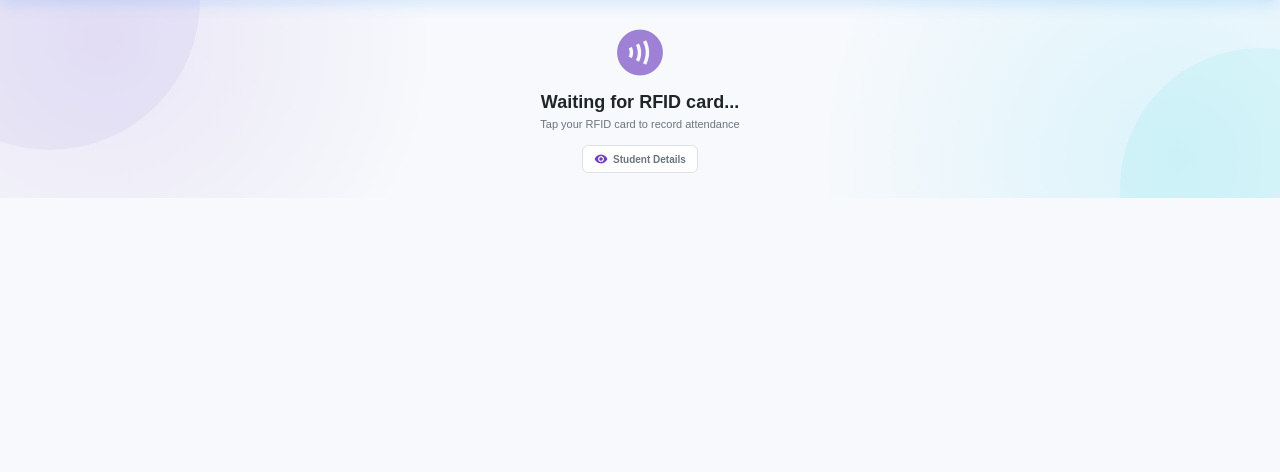
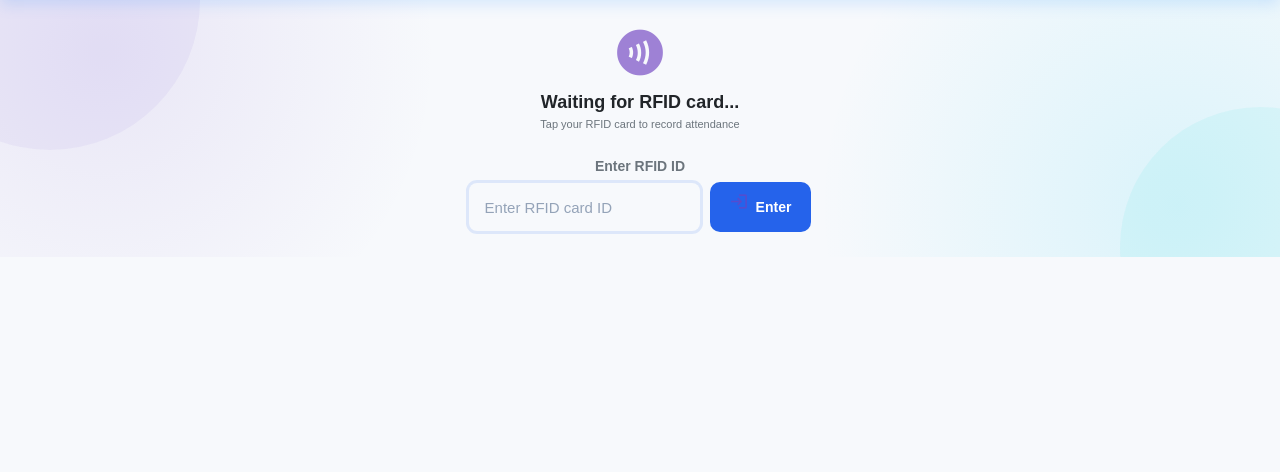
Before and after one commit to Mariamwamwa/AINHS_RFID, a Django app: page /attendance/ in a window 1280 px wide. Shown: the part 75-547 px from the top of the page. Run offline with Django 4.2, Linux system fonts and the light colour scheme.

Commit message:
attendance age manual

```diff
--- a/static/css/AUTHENTICATION/Attendance_Page.css
+++ b/static/css/AUTHENTICATION/Attendance_Page.css
@@ -1640,3 +1640,260 @@ footer span {
     }
 
 }
+
+
+/* =====================================================
+   MANUAL RFID INPUT
+   ===================================================== */
+
+.manual-rfid-container {
+    width: 100%;
+    max-width: 520px;
+    margin: 0 auto 24px;
+}
+
+.manual-rfid-container label {
+    display: block;
+    margin-bottom: 8px;
+    font-size: 14px;
+    font-weight: 600;
+}
+
+.manual-rfid-input-group {
+    display: flex;
+    align-items: stretch;
+    gap: 10px;
+}
+
+.manual-rfid-input {
+    flex: 1;
+    min-width: 0;
+    height: 48px;
+    padding: 0 16px;
+
+    border: 1px solid #d6dbe1;
+    border-radius: 8px;
+
+    font-size: 16px;
+    outline: none;
+
+    transition:
+        border-color 0.2s ease,
+        box-shadow 0.2s ease;
+}
+
+.manual-rfid-input:focus {
+    border-color: #2563eb;
+    box-shadow: 0 0 0 3px rgba(37, 99, 235, 0.12);
+}
+
+.rfid-enter-btn {
+    height: 48px;
+    padding: 0 20px;
+
+    display: flex;
+    align-items: center;
+    justify-content: center;
+    gap: 7px;
+
+    border: none;
+    border-radius: 8px;
+
+    font-size: 14px;
+    font-weight: 600;
+
+    cursor: pointer;
+}
+
+.rfid-enter-btn .material-icons {
+    font-size: 20px;
+}
+
+/* =====================================================
+   MANUAL RFID BYPASS
+   ===================================================== */
+
+.manual-rfid-container {
+    width: 100%;
+    max-width: 520px;
+
+    margin: 28px auto 0;
+}
+
+
+/* =====================================================
+   DIVIDER
+   ===================================================== */
+
+.manual-rfid-divider {
+    display: flex;
+    align-items: center;
+    gap: 14px;
+
+    margin-bottom: 16px;
+
+    color: #94a3b8;
+
+    font-size: 11px;
+    font-weight: 700;
+
+    letter-spacing: 1.4px;
+}
+
+.manual-rfid-divider::before,
+.manual-rfid-divider::after {
+    content: "";
+
+    flex: 1;
+
+    height: 1px;
+
+    background: rgba(148, 163, 184, 0.25);
+}
+
+
+/* =====================================================
+   INPUT GROUP
+   ===================================================== */
+
+.manual-rfid-input-group {
+    display: flex;
+    align-items: center;
+
+    gap: 10px;
+}
+
+
+/* =====================================================
+   INPUT FIELD
+   ===================================================== */
+
+.manual-rfid-field {
+    flex: 1;
+
+    height: 50px;
+
+    display: flex;
+    align-items: center;
+
+    padding: 0 14px;
+
+    border: 1px solid rgba(148, 163, 184, 0.28);
+    border-radius: 10px;
+
+    background: rgba(255, 255, 255, 0.04);
+
+    transition:
+        border-color 0.2s ease,
+        box-shadow 0.2s ease,
+        background 0.2s ease;
+}
+
+.manual-rfid-field:focus-within {
+    border-color: #3b82f6;
+
+    background: rgba(59, 130, 246, 0.05);
+
+    box-shadow:
+        0 0 0 3px rgba(59, 130, 246, 0.12);
+}
+
+.manual-rfid-field .material-icons {
+    margin-right: 10px;
+
+    color: #64748b;
+
+    font-size: 21px;
+}
+
+
+/* =====================================================
+   ACTUAL INPUT
+   ===================================================== */
+
+.manual-rfid-input {
+    width: 100%;
+
+    border: none;
+    outline: none;
+
+    background: transparent;
+
+    color: inherit;
+
+    font-family: inherit;
+    font-size: 15px;
+    font-weight: 500;
+}
+
+.manual-rfid-input::placeholder {
+    color: #94a3b8;
+}
+
+
+/* =====================================================
+   ENTER BUTTON
+   ===================================================== */
+
+.rfid-enter-btn {
+    height: 50px;
+
+    padding: 0 20px;
+
+    display: inline-flex;
+    align-items: center;
+    justify-content: center;
+
+    gap: 7px;
+
+    border: none;
+    border-radius: 10px;
+
+    background: #2563eb;
+
+    color: #ffffff;
+
+    font-family: inherit;
+    font-size: 14px;
+    font-weight: 700;
+
+    cursor: pointer;
+
+    transition:
+        transform 0.15s ease,
+        background 0.2s ease,
+        box-shadow 0.2s ease;
+}
+
+.rfid-enter-btn:hover {
+    background: #1d4ed8;
+
+    box-shadow:
+        0 6px 18px rgba(37, 99, 235, 0.25);
+}
+
+.rfid-enter-btn:active {
+    transform: scale(0.97);
+}
+
+.rfid-enter-btn .material-icons {
+    font-size: 19px;
+}
+
+
+/* =====================================================
+   MOBILE
+   ===================================================== */
+
+@media (max-width: 520px) {
+
+    .manual-rfid-input-group {
+        flex-direction: column;
+    }
+
+    .manual-rfid-field,
+    .rfid-enter-btn {
+        width: 100%;
+    }
+
+}
--- a/templates/Authentication/Attendance_Page.html
+++ b/templates/Authentication/Attendance_Page.html
@@ -39,14 +39,10 @@ Attendance | AINHS Attendance System
 
              RFID reader types the card number here.
              ================================================= -->
-
-        <input
-            type="text"
-            id="rfidInput"
-            class="rfid-hidden-input"
-            autocomplete="off"
-            autofocus
-        >
+<!-- =================================================
+     MANUAL RFID INPUT
+     Temporary bypass while RFID hardware is not used.
+     ================================================= -->
 
         <div
             id="waitingState"
@@ -69,20 +65,43 @@ Attendance | AINHS Attendance System
 
             </span>
 
+<div
+    id="manualRfidContainer"
+    class="manual-rfid-container"
+>
+
+    <label for="rfidInput">
+        Enter RFID ID
+    </label>
+
+    <div class="manual-rfid-input-group">
+
+        <input
+            type="text"
+            id="rfidInput"
+            class="manual-rfid-input"
+            placeholder="Enter RFID card ID"
+            autocomplete="off"
+            inputmode="numeric"
+            autofocus
+        >
 
         <button
             type="button"
-                class="test-student-btn"
-                onclick="showTestStudent()"
+            id="rfidEnterBtn"
+            class="rfid-enter-btn"
         >
-
             <span class="material-icons">
-                    visibility
+                login
             </span>
 
-                Student Details
+            Enter
+        </button>
 
-            </button>
+    </div>
+
+</div>
+
 
         </div>
 
@@ -339,7 +358,8 @@ Attendance | AINHS Attendance System
     // ============================================================
     // ELEMENTS
     // ============================================================
-
+const manualRfidContainer =
+    document.getElementById("manualRfidContainer");
     const rfidInput =
         document.getElementById("rfidInput");
 
@@ -351,7 +371,29 @@ Attendance | AINHS Attendance System
     const waitingState =
         document.getElementById("waitingState");
 
+    const rfidEnterBtn =
+    document.getElementById("rfidEnterBtn");
 
+
+rfidEnterBtn.addEventListener(
+    "click",
+    function() {
+
+        const rfid =
+            rfidInput.value.trim();
+
+        if (rfid === "") {
+
+            rfidInput.focus();
+
+            return;
+
+        }
+
+        processRFID(rfid);
+
+    }
+);
 
     // ============================================================
     // DEMO STUDENT DATABASE
@@ -546,17 +588,16 @@ Attendance | AINHS Attendance System
     // ============================================================
     // DISPLAY STUDENT INFORMATION
     // ============================================================
-
 function displayStudent(student) {
-
 
     waitingState.style.display =
         "none";
 
+    manualRfidContainer.style.display =
+        "none";
 
     studentCard.style.display =
         "block";
-
 
 
     // Student Picture
@@ -567,144 +608,7 @@ Attendance | AINHS Attendance System
         student.picture;
 
 
-
-        // LRN
-
-        document
-            .getElementById("studentLRN")
-            .textContent =
-            student.lrn;
-
-
-
-        // Full Name
-
-        document
-            .getElementById("studentName")
-            .textContent =
-
-            [
-                student.firstName,
-                student.middleName,
-                student.lastName
-            ]
-
-                .filter(Boolean)
-
-                .join(" ");
-
-
-
-        // Department
-
-        document
-            .getElementById("studentDepartment")
-            .textContent =
-            student.department;
-
-
-
-        // Adviser
-
-        document
-            .getElementById("studentAdviser")
-            .textContent =
-            student.adviser;
-
-
-
-        // Grade
-
-        document
-            .getElementById("studentGrade")
-            .textContent =
-            student.grade;
-
-
-
-        // Section
-
-        document
-            .getElementById("studentSection")
-            .textContent =
-            student.section;
-
-
-
-        // ========================================================
-        // DATE AND TIME RECORDED
-        // ========================================================
-
-        const now =
-            new Date();
-
-
-
-        document
-            .getElementById("recordedDate")
-            .textContent =
-
-            now.toLocaleDateString(
-                "en-US",
-                {
-
-                    year:
-                        "numeric",
-
-                    month:
-                        "long",
-
-                    day:
-                        "numeric"
-
-                }
-            );
-
-
-
-        document
-            .getElementById("recordedTime")
-            .textContent =
-
-            now.toLocaleTimeString(
-                "en-US",
-                {
-
-                    hour:
-                        "2-digit",
-
-                    minute:
-                        "2-digit",
-
-                    second:
-                        "2-digit"
-
-                }
-            );
-
-
-    }
-
-
-
-    // ============================================================
-    // TEST STUDENT
-    // ============================================================
-
-    function showTestStudent() {
-
-
-        const testStudent =
-            students["123456789"];
-
-
-        if (testStudent) {
-
-            displayStudent(testStudent);
-
-        }
-
-
+    // Continue your existing code...
 }
 
 
```
Also changed, not shown: 1 other file. Lines whose indentation alone changed are shown as unchanged.
